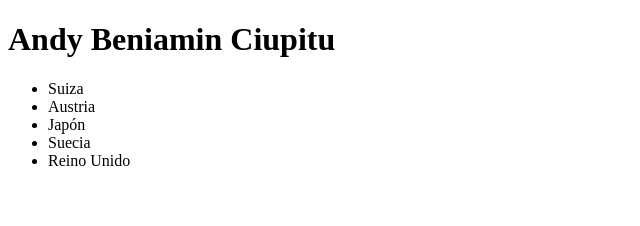
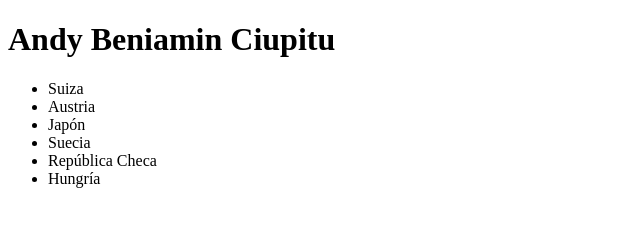
Before and after one commit to AndyCiupitu/MiPrimerRepositorio, a plain HTML site: page index.html in a window 1280 px wide. Shown: the whole page, without its empty margins (0-640 px from the left). Drawn offline with Linux system fonts and the light colour scheme.

Commit message:
Modificado index.html

```diff
--- a/index.html
+++ b/index.html
@@ -12,7 +12,8 @@
         <li>Austria</li>
         <li>Japón</li>
         <li>Suecia</li>
-        <li>Reino Unido</li>
+        <li>República Checa</li>
+        <li>Hungría</li>
     </ul>
 </body>
 </html>
```
